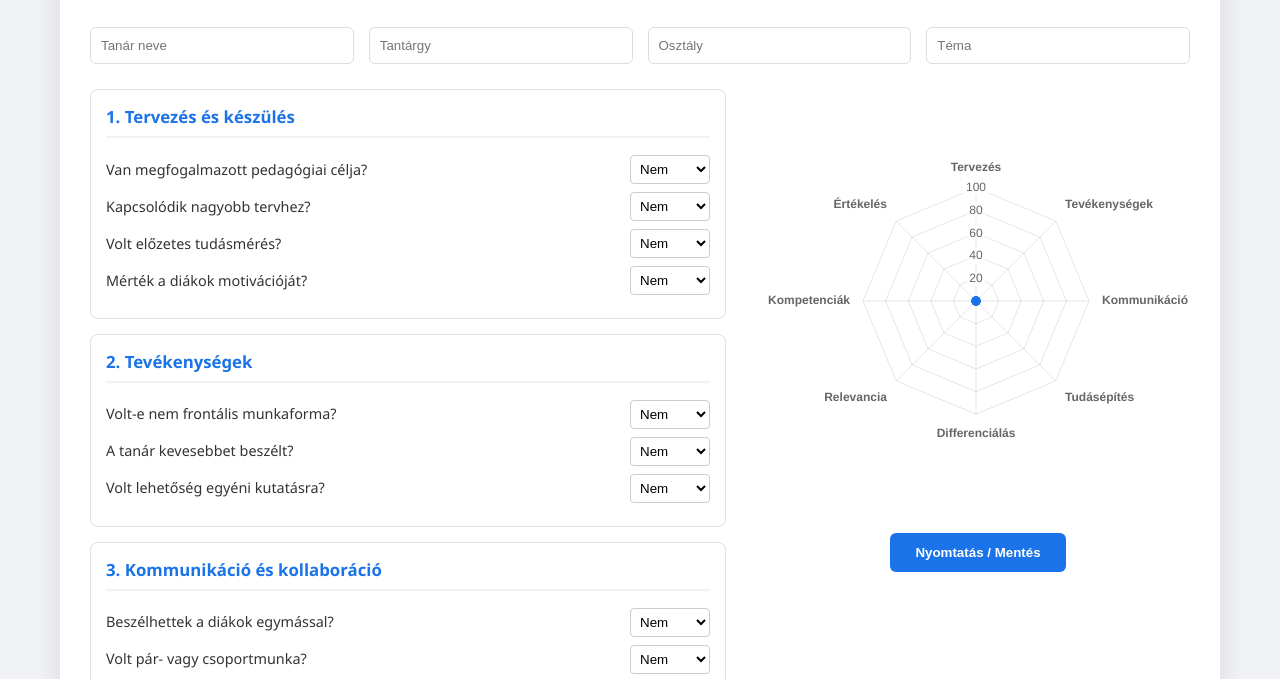
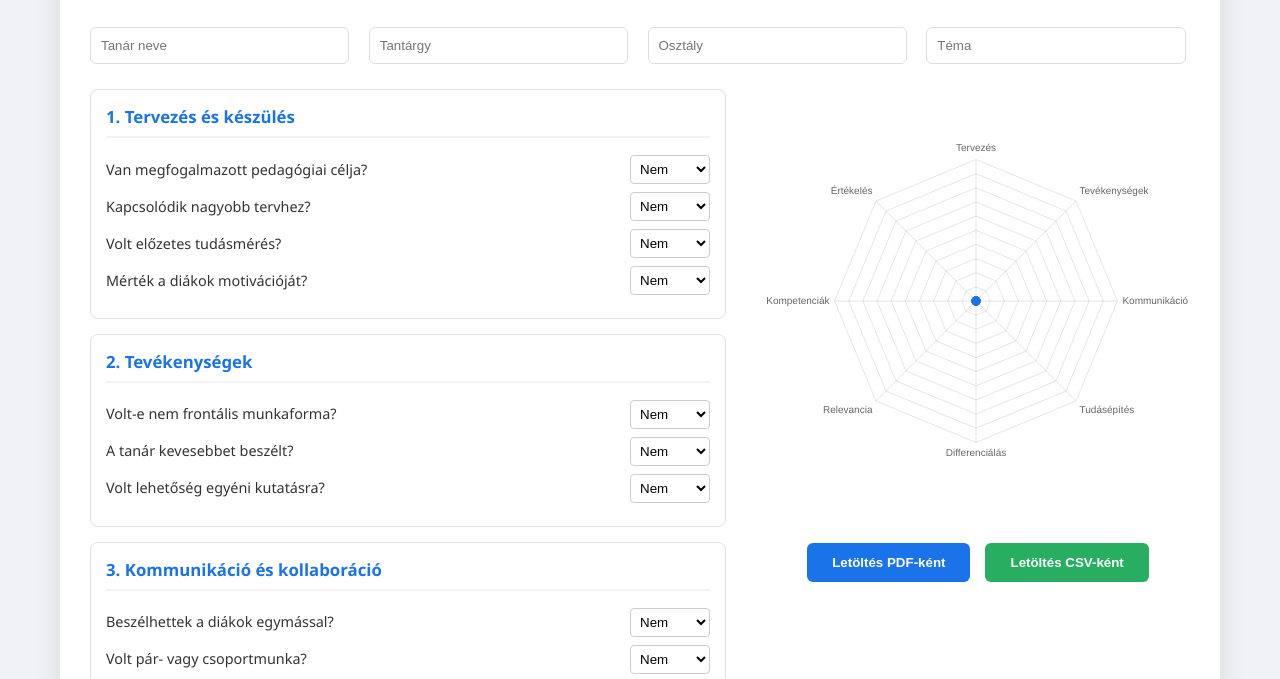
Before and after one commit to gnadori/ped_eszkozok, a plain HTML site: page index.html in a window 1280 px wide. Shown: the part 117-796 px from the top of the page. Drawn offline with nearby package versions, Linux system fonts and the light colour scheme.

Commit message:
Update index.html

```diff
--- a/index.html
+++ b/index.html
@@ -3,7 +3,7 @@
 <head>
     <meta charset="UTF-8">
     <meta name="viewport" content="width=device-width, initial-scale=1.0">
-    <title>Óraelemző v2</title>
+    <title>Óraelemző v3</title>
     <script src="https://cdn.jsdelivr.net/npm/chart.js"></script>
     <style>
         body { font-family: 'Segoe UI', sans-serif; background-color: #f0f2f5; color: #333; margin: 0; padding: 20px; }
@@ -17,9 +17,16 @@
         select.yes { background-color: #e6ffed; border-color: #2ecc71; }
         .chart-container { position: sticky; top: 20px; text-align: center; }
         .header-info { display: grid; grid-template-columns: repeat(auto-fit, minmax(200px, 1fr)); gap: 15px; margin-bottom: 25px; }
-        .header-info input { padding: 10px; border: 1px solid #ddd; border-radius: 6px; }
-        .btn-print { background: #1a73e8; color: white; border: none; padding: 12px 25px; border-radius: 6px; cursor: pointer; font-weight: bold; margin-top: 20px; }
+        .header-info input { padding: 10px; border: 1px solid #ddd; border-radius: 6px; width: 90%; }
+
+        .export-buttons { display: flex; justify-content: center; gap: 15px; margin-top: 30px; }
+        .btn { padding: 12px 25px; border-radius: 6px; cursor: pointer; font-weight: bold; border: none; transition: 0.2s; color: white; }
+        .btn-pdf { background: #1a73e8; }
+        .btn-csv { background: #27ae60; }
+        .btn:hover { opacity: 0.8; }
+
         @media (max-width: 850px) { .grid { grid-template-columns: 1fr; } .chart-container { position: static; } }
+        @media print { .export-buttons { display: none; } .container { box-shadow: none; border: none; } }
     </style>
 </head>
 <body>
@@ -28,10 +35,10 @@
     <h1>Óraelemző</h1>
 
     <div class="header-info">
-        <input type="text" placeholder="Tanár neve">
-        <input type="text" placeholder="Tantárgy">
-        <input type="text" placeholder="Osztály">
-        <input type="text" placeholder="Téma">
+        <input type="text" id="tanar" placeholder="Tanár neve">
+        <input type="text" id="targy" placeholder="Tantárgy">
+        <input type="text" id="osztaly" placeholder="Osztály">
+        <input type="text" id="tema" placeholder="Téma">
     </div>
 
     <div class="grid">
@@ -97,7 +104,10 @@
 
         <div class="chart-container">
             <canvas id="radarChart"></canvas>
-            <button class="btn-print" onclick="window.print()">Nyomtatás / Mentés</button>
+            <div class="export-buttons">
+                <button class="btn btn-pdf" onclick="window.print()">Letöltés PDF-ként</button>
+                <button class="btn btn-csv" onclick="downloadCSV()">Letöltés CSV-ként</button>
+            </div>
         </div>
     </div>
 </div>
@@ -111,7 +121,6 @@
         data: {
             labels: labels,
             datasets: [{
-                label: 'Értékelési szint',
                 data: [0, 0, 0, 0, 0, 0, 0, 0],
                 backgroundColor: 'rgba(26, 115, 232, 0.2)',
                 borderColor: 'rgba(26, 115, 232, 1)',
@@ -120,21 +129,13 @@
             }]
         },
         options: {
-            scales: {
-                r: {
-                    min: 0,
-                    max: 100,
-                    ticks: { stepSize: 20 },
-                    pointLabels: { font: { size: 12, weight: 'bold' } }
-                }
-            },
+            scales: { r: { min: 0, max: 100, ticks: { display: false } } },
             plugins: { legend: { display: false } }
         }
     });
 
     function updateChart(el) {
         if(el) el.className = el.value == "1" ? "yes" : "";
-
         const scores = [];
         for (let i = 0; i < 8; i++) {
             const selects = document.querySelectorAll(`.section[data-cat="${i}"] select`);
@@ -142,9 +143,50 @@
             selects.forEach(s => { if(s.value == "1") yesCount++; });
             scores.push(Math.round((yesCount / selects.length) * 100));
         }
-
         myChart.data.datasets[0].data = scores;
         myChart.update();
+    }
+
+    function downloadCSV() {
+        let csvContent = "\uFEFF"; // Magyar karakterek támogatása Excelben
+
+        // Alapadatok
+        csvContent += "ÓRAELEMZÉSI JEGYZŐKÖNYV\n";
+        csvContent += `Tanár;${document.getElementById('tanar').value}\n`;
+        csvContent += `Tantárgy;${document.getElementById('targy').value}\n`;
+        csvContent += `Osztály;${document.getElementById('osztaly').value}\n`;
+        csvContent += `Téma;${document.getElementById('tema').value}\n\n`;
+
+        // Részletes válaszok
+        csvContent += "RÉSZLETES VÁLASZOK\n";
+        csvContent += "Kategória;Kérdés;Válasz\n";
+
+        const sections = document.querySelectorAll('.section');
+        sections.forEach(section => {
+            const catTitle = section.querySelector('h3').innerText;
+            const questions = section.querySelectorAll('.question');
+            questions.forEach(q => {
+                const qText = q.querySelector('span').innerText;
+                const qAns = q.querySelector('select').value == "1" ? "Igen" : "Nem";
+                csvContent += `"${catTitle}";"${qText}";"${qAns}"\n`;
+            });
+        });
+
+        // Összesítés
+        csvContent += "\nÖSSZESÍTETT EREDMÉNYEK (0-100)\n";
+        csvContent += "Kategória;Érték\n";
+        const scores = myChart.data.datasets[0].data;
+        labels.forEach((label, index) => {
+            csvContent += `${label};${scores[index]}\n`;
+        });
+
+        const blob = new Blob([csvContent], { type: 'text/csv;charset=utf-8;' });
+        const link = document.createElement("a");
+        link.setAttribute("href", URL.createObjectURL(blob));
+        link.setAttribute("download", "oraelemzes_reszletes.csv");
+        document.body.appendChild(link);
+        link.click();
+        document.body.removeChild(link);
     }
 
     updateChart();
```
